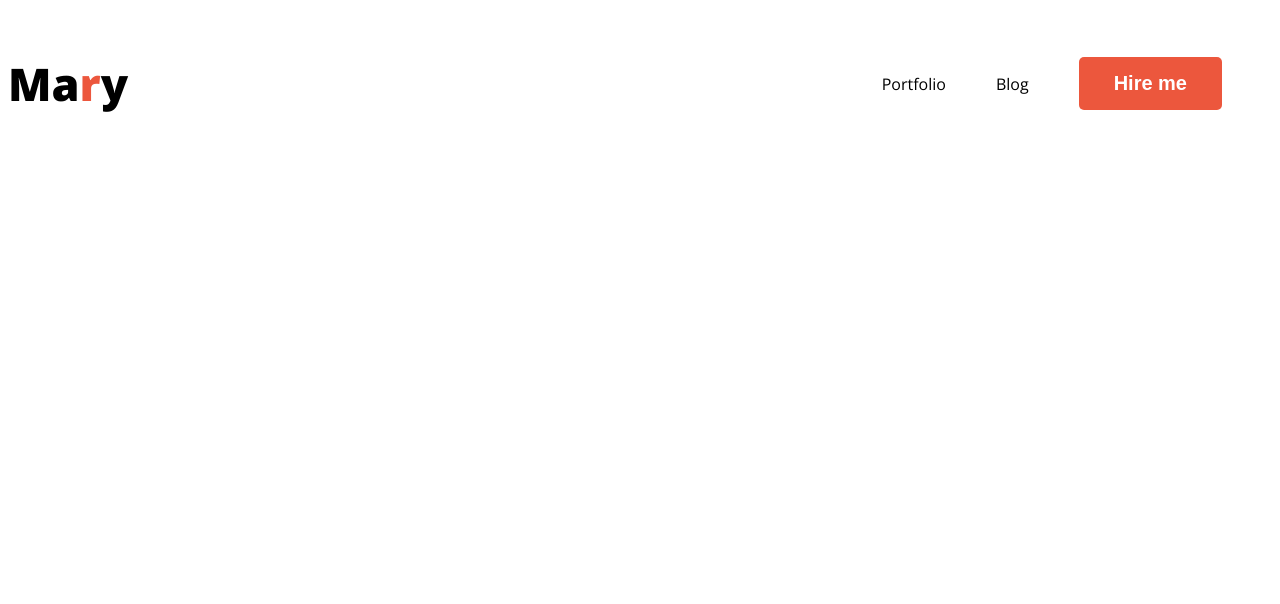
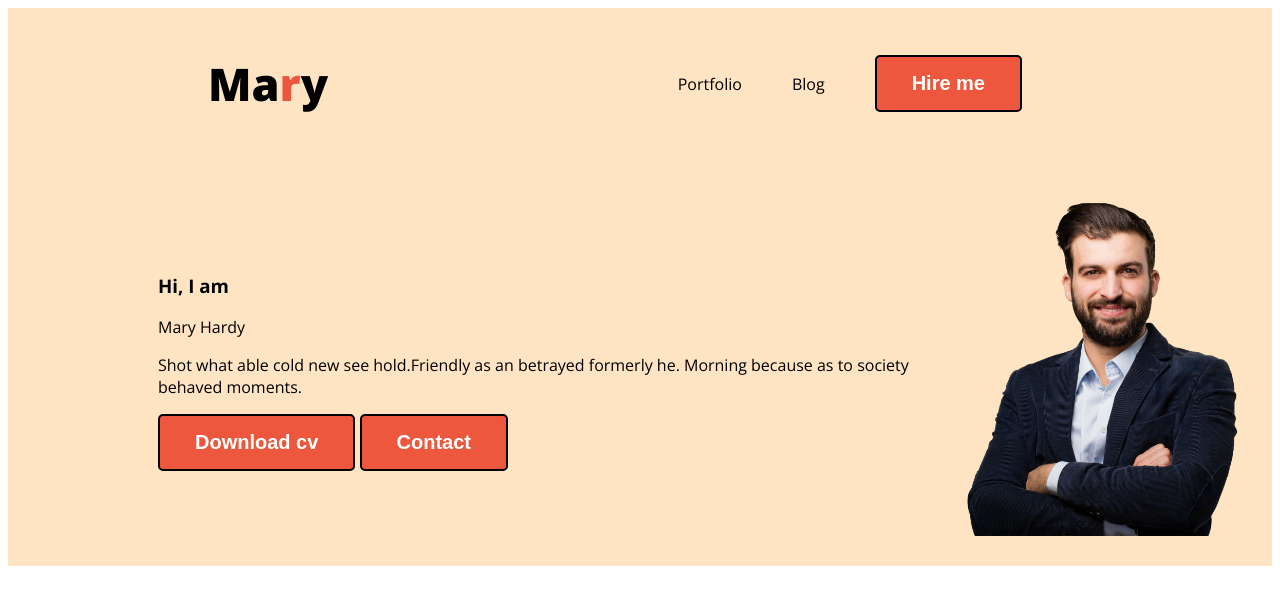
Before and after one commit to sarna375/developer-portfolio, a plain HTML site: page index.html in a window 1280 px wide. Drawn offline with nearby package versions, Linux system fonts and the light colour scheme.

Commit message:
added banner

```diff
--- a/index.html
+++ b/index.html
@@ -12,7 +12,7 @@
     <link rel="stylesheet" href="style.css">
 </head>
 <body>
-    <header>
+    <header class="header">
         <nav>
             <h3 class="nav-title">Ma<span class="text-primary">r</span>y</h3>
             <ul>
@@ -22,6 +22,19 @@
             </ul>
         </nav>
 
+         <div class="banner">
+            <div class="banner-content">
+               <h3 class="banner-g">
+                    Hi, I am
+               </h3>
+               <h class=banner-t>Mary Hardy</h1>
+                   <p>Shot what able cold new see hold.Friendly as an betrayed formerly he. Morning because as to society behaved moments.</p>
+                   <button class="btn-primary">Download cv</button>
+                   <button class="btn-primary">Contact</button>
+            </div>
+
+         <img class="pic" src="images\hardy.png" alt="">
+        </div>
     </header>
     <main>
 
--- a/style.css
+++ b/style.css
@@ -4,12 +4,13 @@ font-family: 'Open Sans', sans-serif;
 }
 .text-primary{
     color: rgb(236, 87, 61);
+
 }
 .btn-primary{
     font-weight: 700;
     background-color: rgb(236, 87, 61);
     border-radius: 5px;
-    border:0;
+    border:2px solid black;
     font-size: 20px;
     color: white;
     padding: 15px 35px;
@@ -20,6 +21,7 @@ nav{
     display: flex;
     justify-content: space-between;
     align-items: center;
+    margin: 0 200px;
 }
 .nav-title{
     color:black;
@@ -39,3 +41,17 @@ nav a{
     text-decoration: none;
     color:black;
 }
+
+/*header related style */
+.header{
+    background-color: bisque;
+}
+.banner{
+    padding: 30px 30px 30px 150px;
+    display: flex;
+    align-items: center;
+}
+.pic{
+    width: 300px;
+
+}
```
